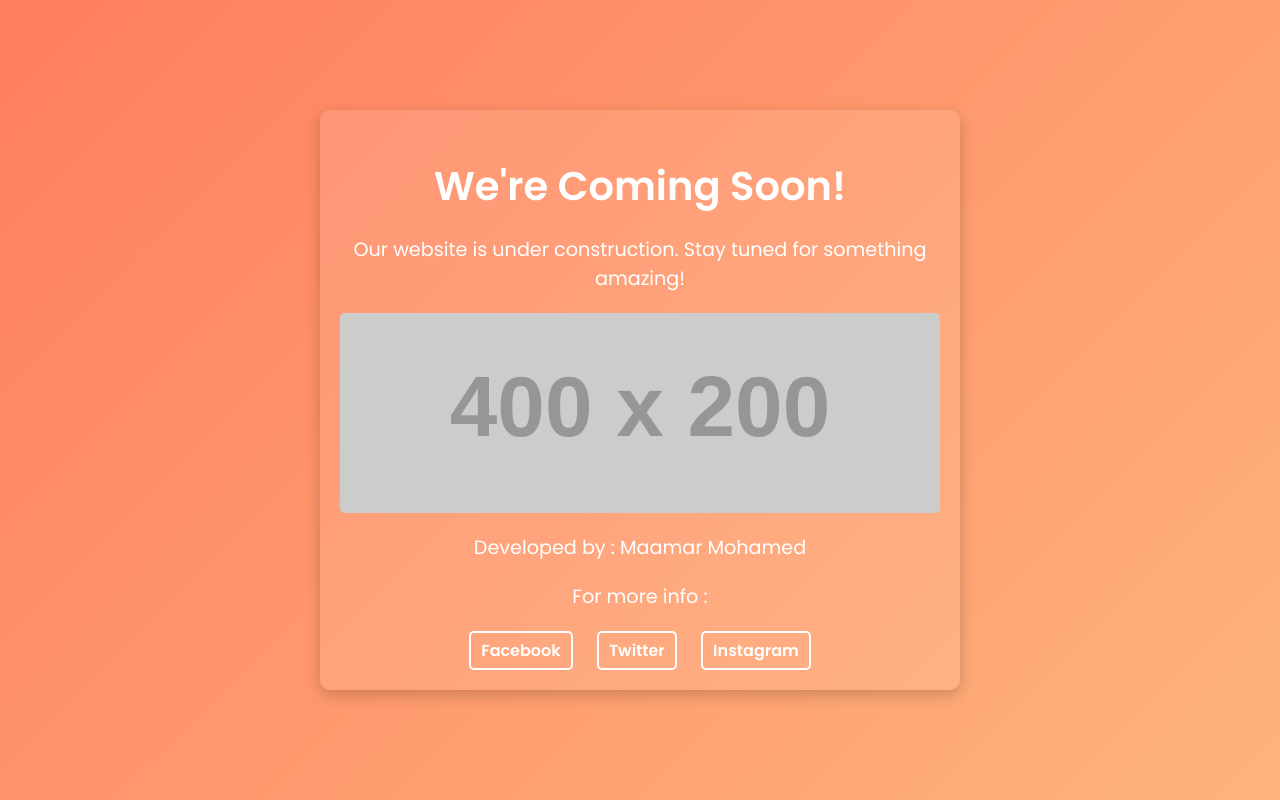
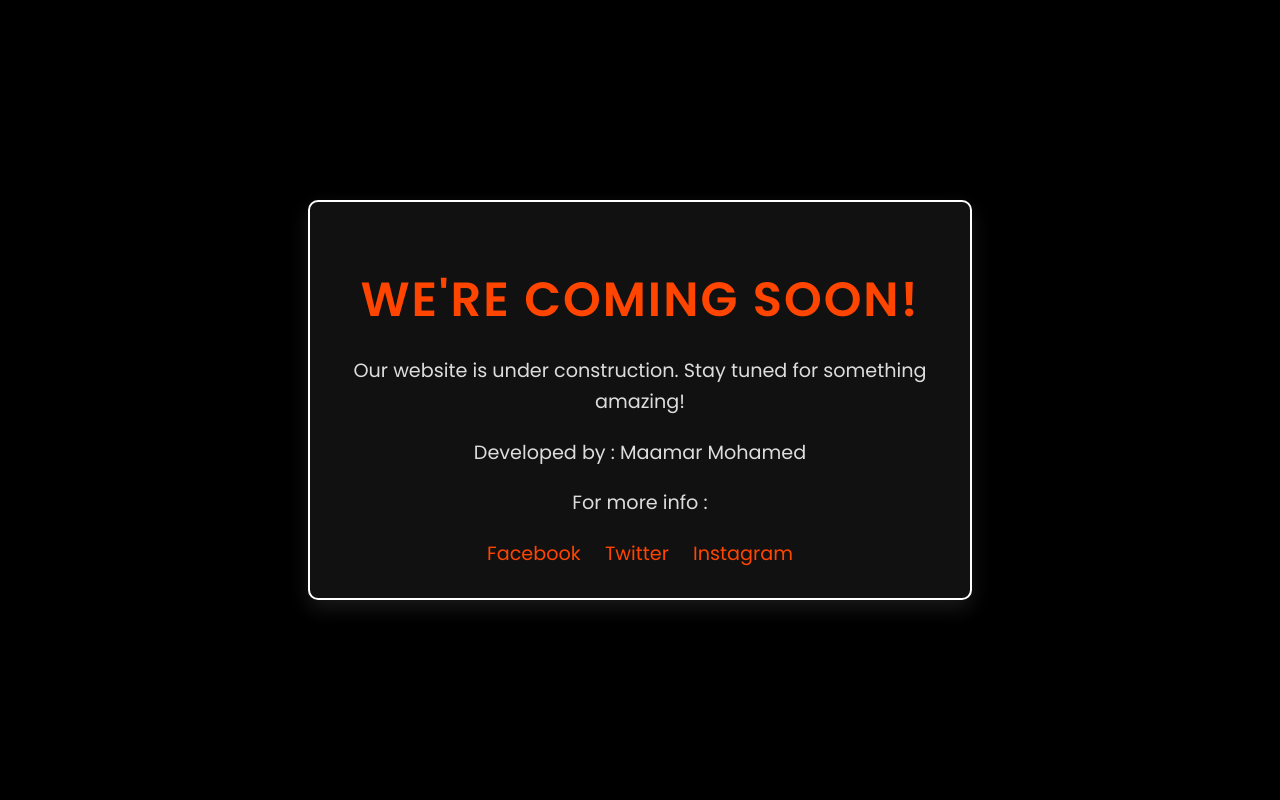
Before and after one commit to maamar404/maamar404.github.io, a plain HTML site: page index.html in a window 1280 px wide. Drawn offline with Linux system fonts and the light colour scheme; placeholder pictures from the web are drawn by us.

Commit message:
Update styles.css

```diff
--- a/styles.css
+++ b/styles.css
@@ -3,7 +3,7 @@ body {
     margin: 0;
     padding: 0;
     font-family: 'Poppins', sans-serif;
-    background: linear-gradient(135deg, #ff7e5f, #feb47b);
+    background: #000;
     color: #fff;
     display: flex;
     justify-content: center;
@@ -14,44 +14,64 @@ body {
 .container {
     text-align: center;
     max-width: 600px;
-    padding: 20px;
-    background: rgba(255, 255, 255, 0.1);
+    padding: 30px;
+    background: #111;
+    border: 2px solid #fff;
     border-radius: 10px;
-    box-shadow: 0 5px 15px rgba(0, 0, 0, 0.2);
+    box-shadow: 0 8px 20px rgba(255, 255, 255, 0.1);
 }
 
 .content h1 {
-    font-size: 2.5em;
-    margin-bottom: 10px;
+    font-size: 3em;
+    font-weight: bold;
+    letter-spacing: 2px;
+    text-transform: uppercase;
+    margin-bottom: 20px;
+    color: #ff4500; /* Accent color */
 }
 
 .content p {
     font-size: 1.2em;
     margin-bottom: 20px;
+    line-height: 1.6;
+    color: #ddd;
 }
 
-.construction-img {
-    background-image: url('https://via.placeholder.com/400x200?text=Under+Construction');
-    background-size: cover;
-    background-position: center;
-    height: 200px;
-    margin-bottom: 20px;
+.button {
+    display: inline-block;
+    text-transform: uppercase;
+    font-weight: bold;
+    font-size: 1em;
+    padding: 10px 25px;
+    margin: 10px 5px;
+    color: #fff;
+    background: #ff4500;
+    border: none;
     border-radius: 5px;
+    text-decoration: none;
+    transition: all 0.3s ease-in-out;
+    cursor: pointer;
+}
+
+.button:hover {
+    background: #fff;
+    color: #000;
+    transform: scale(1.1);
+}
+
+.social-links {
+    margin-top: 20px;
 }
 
 .social-links a {
     display: inline-block;
     margin: 0 10px;
+    font-size: 1.2em;
+    color: #ff4500;
     text-decoration: none;
-    color: #fff;
-    font-weight: 600;
-    border: 2px solid #fff;
-    padding: 5px 10px;
-    border-radius: 5px;
-    transition: background 0.3s, color 0.3s;
+    transition: color 0.3s ease-in-out;
 }
 
 .social-links a:hover {
-    background: #fff;
-    color: #ff7e5f;
+    color: #fff;
 }
```
